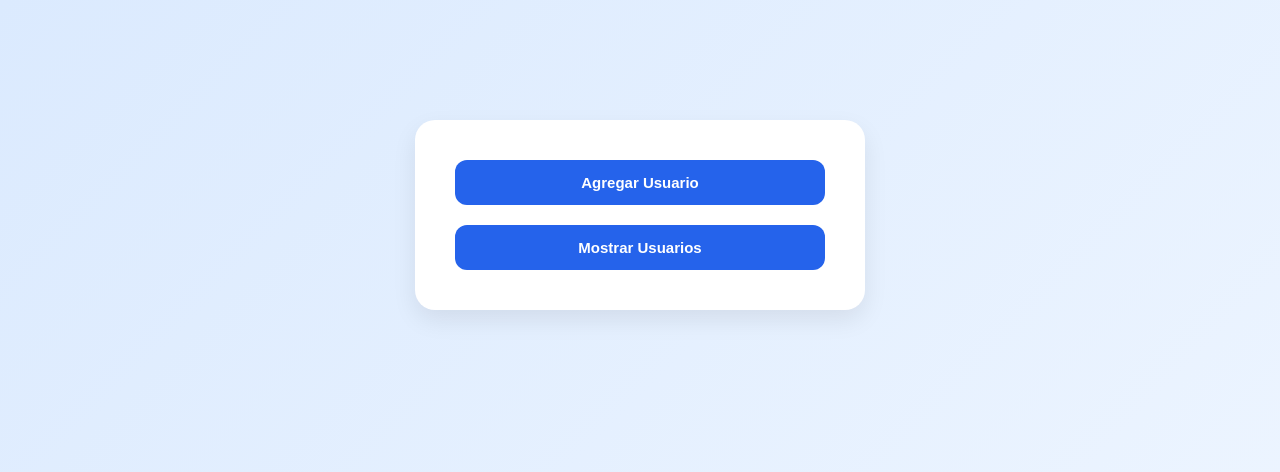
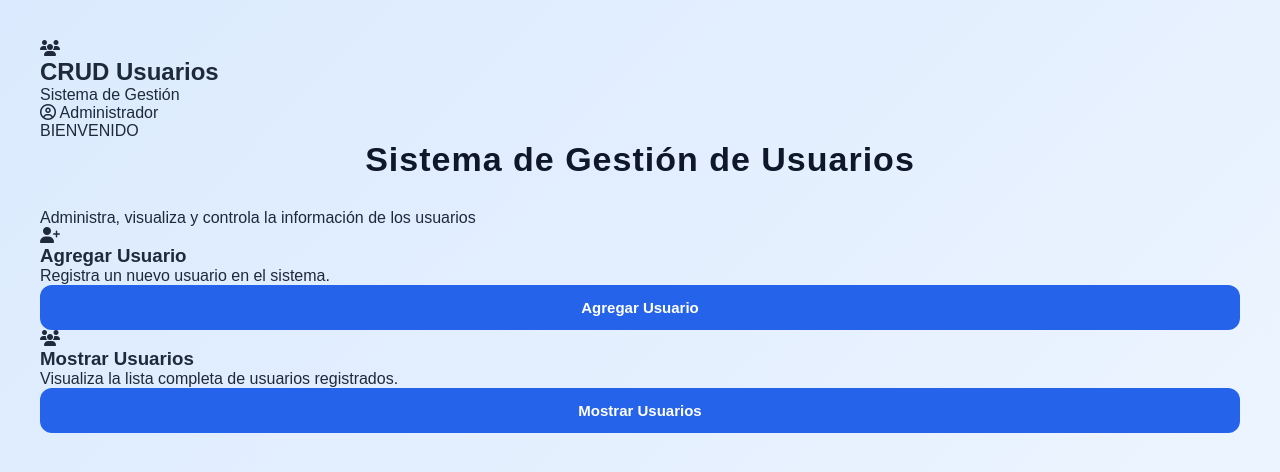
Before and after one commit to DiegoDZ243/Proyecto-Web, a PHP site: page / in a window 1280 px wide. Shown: the top 472 px of the page. Run offline with PHP 8.4, Linux system fonts and the light colour scheme.

Commit message:
Enhance user interface for CRUD Usuarios

```diff
--- a/usuarios/index.php
+++ b/usuarios/index.php
@@ -2,20 +2,102 @@
 <html lang="es">
 <head>
     <meta charset="UTF-8">
+    <meta name="viewport" content="width=device-width, initial-scale=1.0">
     <title>CRUD Usuarios</title>
     <link rel="stylesheet" href="css/usuarios.css">
+
+    <!-- ICONOS -->
+    <link rel="stylesheet"
+    href="https://cdnjs.cloudflare.com/ajax/libs/font-awesome/6.5.1/css/all.min.css">
 </head>
 <body>
 
-    <div class="botones-menu">
+    <!-- HEADER -->
+    <header class="header">
 
-        <a href="agregar.php">
-            <button>Agregar Usuario</button>
-        </a>
+        <div class="logo">
 
-        <a href="mostrar.php">
-            <button>Mostrar Usuarios</button>
-        </a>
+            <div class="logo-icono">
+                <i class="fa-solid fa-users"></i>
+            </div>
+
+            <div>
+                <h2>CRUD Usuarios</h2>
+                <p>Sistema de Gestión</p>
+            </div>
+
+        </div>
+
+        <div class="usuario">
+            <i class="fa-regular fa-circle-user"></i>
+            Administrador
+        </div>
+
+    </header>
+
+    <!-- CONTENIDO -->
+    <div class="hero">
+
+        <span class="badge">
+            BIENVENIDO
+        </span>
+
+        <h1>
+            Sistema de Gestión de Usuarios
+        </h1>
+
+        <p class="descripcion">
+            Administra, visualiza y controla la información de los usuarios
+        </p>
+
+        <div class="linea"></div>
+
+        <!-- TARJETAS -->
+        <div class="cards">
+
+            <!-- CARD AGREGAR -->
+            <div class="card">
+
+                <div class="icono azul">
+                    <i class="fa-solid fa-user-plus"></i>
+                </div>
+
+                <h3>Agregar Usuario</h3>
+
+                <p>
+                    Registra un nuevo usuario en el sistema.
+                </p>
+
+                <a href="agregar.php">
+                    <button class="btn-azul">
+                        Agregar Usuario
+                    </button>
+                </a>
+
+            </div>
+
+            <!-- CARD MOSTRAR -->
+            <div class="card">
+
+                <div class="icono verde">
+                    <i class="fa-solid fa-users"></i>
+                </div>
+
+                <h3>Mostrar Usuarios</h3>
+
+                <p>
+                    Visualiza la lista completa de usuarios registrados.
+                </p>
+
+                <a href="mostrar.php">
+                    <button class="btn-verde">
+                        Mostrar Usuarios
+                    </button>
+                </a>
+
+            </div>
+
+        </div>
 
     </div>
 
```
